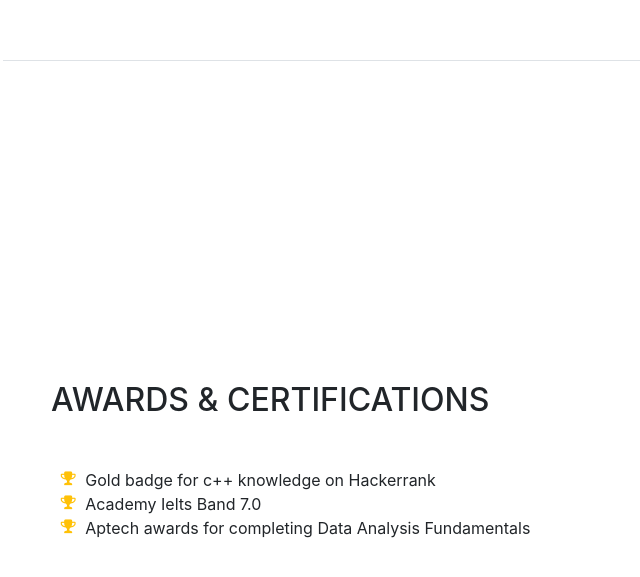
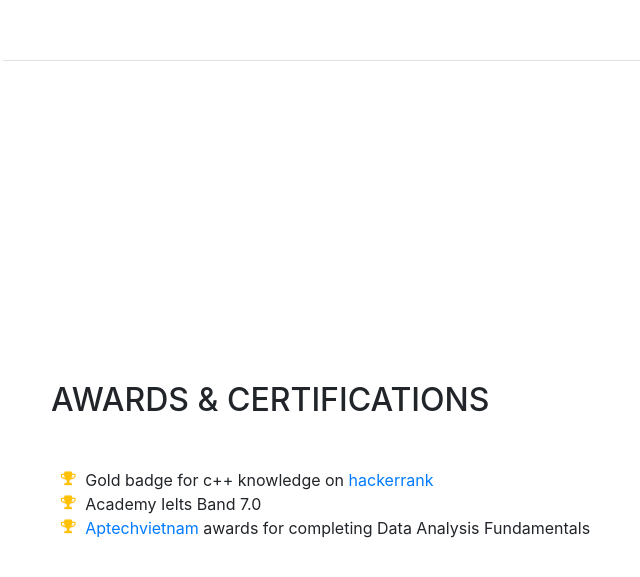
Before and after one commit to linhgithub23/mycv, a website with bundled scripts: page index.html in a window 1280 px wide. Shown: the part 3939-4516 px from the top of the page, without its empty margins (269-909 px from the left). Built offline with nearby package versions, Linux system fonts and the light colour scheme; a web font is replaced by a local one.

Commit message:
add hyperlink texts

```diff
--- a/index.html
+++ b/index.html
@@ -231,13 +231,13 @@
           <ul class="fa-ul mb-0">
             <li>
               <i class="fa-li fa fa-trophy text-warning"></i>
-              Gold badge for c++ knowledge on Hackerrank</li>
+              Gold badge for c++ knowledge on <a href = "https://www.hackerrank.com/linhhandsom">hackerrank</a></li>
             <li>
               <i class="fa-li fa fa-trophy text-warning"></i>
               Academy Ielts Band 7.0</li>
               <li>
                 <i class="fa-li fa fa-trophy text-warning"></i>
-                Aptech awards for completing Data Analysis Fundamentals</li>
+                <li class="list-inline-item"><a href="https://aptechvietnam.com.vn/ ">Aptechvietnam</a> </li> awards for completing Data Analysis Fundamentals</li>
 
         </div>
       </section>
```
